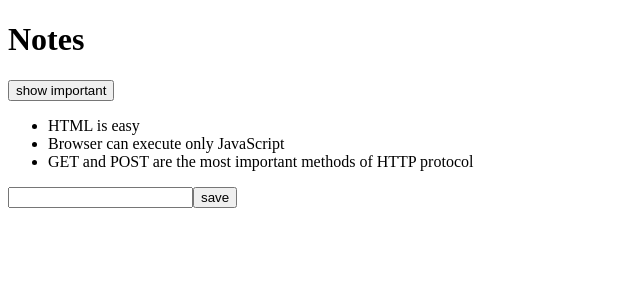
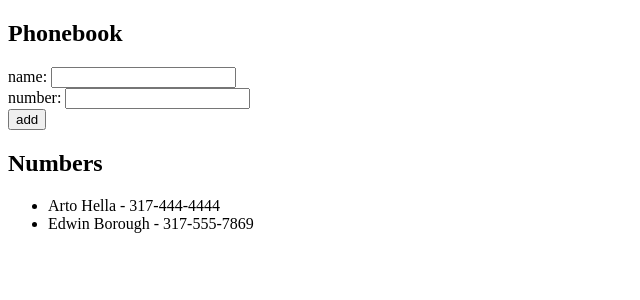
Before and after one commit to aelishRollo/fullstackopen, a React (Vite) app in the folder part2/part2/: page / in a window 1280 px wide. Shown: the top 300 px of the page, without its empty margins (0-640 px from the left). Built offline with nearby package versions, Linux system fonts and the light colour scheme; data requests are answered from the project's data file.

Commit message:
Prepare for 2.11

```diff
--- a/part2/part2/db.json
+++ b/part2/part2/db.json
@@ -1,19 +1,24 @@
 {
-  "notes": [
+  "persons": [
     {
-      "id": "1",
-      "content": "HTML is easy",
-      "important": true
+      "name": "Arto Hellas",
+      "number": "040-123456",
+      "id": "1"
     },
     {
-      "id": "2",
-      "content": "Browser can execute only JavaScript",
-      "important": false
+      "name": "Ada Lovelace",
+      "number": "39-44-5323523",
+      "id": "2"
     },
     {
-      "id": "3",
-      "content": "GET and POST are the most important methods of HTTP protocol",
-      "important": true
+      "name": "Dan Abramov",
+      "number": "12-43-234345",
+      "id": "3"
+    },
+    {
+      "name": "Mary Poppendieck",
+      "number": "39-23-6423122",
+      "id": "4"
     }
   ]
 }
--- a/part2/part2/src/App.jsx
+++ b/part2/part2/src/App.jsx
@@ -1,63 +1,63 @@
-import { useEffect, useState } from 'react'
-import Note from './components/Note'
-import axios from 'axios'
+import { useState } from 'react'
+import Persons from './components/Persons'
+import PersonForm from './components/PersonForm'
 
 const App = () => {
-  const [notes, setNotes] = useState([])
-  const [newNote, setNewNote] = useState('')
-  const [showAll, setShowAll] = useState(true)
+  const [persons, setPersons] = useState([
+    {
+      name: 'Arto Hella',
+      number: '317-444-4444',
+      id: 0,
+    },
+    {
+      name: 'Edwin Borough',
+      number: '317-555-7869',
+      id: 1,
+    },
+  ])
+  const [newName, setNewName] = useState('')
+  const [newNumber, setNewNumber] = useState('')
 
-const hook = () => {
-    console.log('effect')
-    axios
-    .get('http://localhost:3001/notes')
-    .then(res => {
-      console.log('promise fulfilled')
-      setNotes(res.data)
+  const handleNewName = (event) => {
+    setNewName(event.target.value)
+  }
 
-    })
+  const handleNewNumber = (event) => {
+    setNewNumber(event.target.value)
   }
-useEffect(hook,[])
 
+  const addPerson = (event) => {
+    event.preventDefault()
+    const currentNames = persons.map((person) => person.name)
 
-
-  const addNote = (event) => {
-    event.preventDefault()
-    const noteObject = {
-      content: newNote,
-      important: Math.random() < 0.5,
-      id: String(notes.length + 1),
+    if (currentNames.includes(newName)) {
+      alert(`${newName} is already added to the phonebook`)
+      return
     }
 
-    setNotes(notes.concat(noteObject))
-    setNewNote('')
+    const newPerson = {
+      name: newName,
+      number: newNumber,
+      id: persons.length + 1,
+    }
+
+    setPersons(persons.concat(newPerson))
+    setNewName('')
+    setNewNumber('')
   }
-
-  const handleNoteChange = (event) => {
-    setNewNote(event.target.value)
-  }
-
-  const notesToShow = showAll
-    ? notes
-    : notes.filter((note) => note.important)
 
   return (
     <div>
-      <h1>Notes</h1>
-      <div>
-        <button onClick={() => setShowAll(!showAll)}>
-          show {showAll ? 'important' : 'all'}
-        </button>
-      </div>
-      <ul>
-        {notesToShow.map((note) => (
-          <Note key={note.id} note={note} />
-        ))}
-      </ul>
-      <form onSubmit={addNote}>
-        <input value={newNote} onChange={handleNoteChange} />
-        <button type="submit">save</button>
-      </form>
+      <h2>Phonebook</h2>
+      <PersonForm
+        addPerson={addPerson}
+        newName={newName}
+        handleNewName={handleNewName}
+        newNumber={newNumber}
+        handleNewNumber={handleNewNumber}
+      />
+      <h2>Numbers</h2>
+      <Persons persons={persons} />
     </div>
   )
 }
--- a/part2/part2/src/components/Note.jsx
+++ /dev/null
@@ -1,5 +0,0 @@
-const Note = ({ note }) => {
-  return <li>{note.content}</li>
-}
-
-export default Note
--- /dev/null
+++ b/part2/part2/src/components/Person.jsx
@@ -0,0 +1,5 @@
+const Person = ({ name, number }) => {
+  return <li>{name} - {number}</li>
+}
+
+export default Person
--- /dev/null
+++ b/part2/part2/src/components/PersonForm.jsx
@@ -0,0 +1,23 @@
+const PersonForm = ({
+  addPerson,
+  newName,
+  handleNewName,
+  newNumber,
+  handleNewNumber,
+}) => {
+  return (
+    <form onSubmit={addPerson}>
+      <div>
+        name: <input value={newName} onChange={handleNewName} />
+      </div>
+      <div>
+        number: <input value={newNumber} onChange={handleNewNumber} />
+      </div>
+      <div>
+        <button type="submit">add</button>
+      </div>
+    </form>
+  )
+}
+
+export default PersonForm
--- /dev/null
+++ b/part2/part2/src/components/Persons.jsx
@@ -0,0 +1,13 @@
+import Person from './Person'
+
+const Persons = ({ persons }) => {
+  return (
+    <ul>
+      {persons.map((person) => (
+        <Person key={person.id} name={person.name} number={person.number} />
+      ))}
+    </ul>
+  )
+}
+
+export default Persons
--- a/part2/part2/src/main.jsx
+++ b/part2/part2/src/main.jsx
@@ -1,10 +1,4 @@
 import ReactDOM from 'react-dom/client'
-import axios from 'axios'
 import App from './App'
 
-axios.get('http://localhost:3001/notes').then((response) => {
-  const notes = response.data
-  ReactDOM.createRoot(document.getElementById('root')).render(
-    <App notes={notes} />
-  )
-})
+ReactDOM.createRoot(document.getElementById('root')).render(<App />)
```
